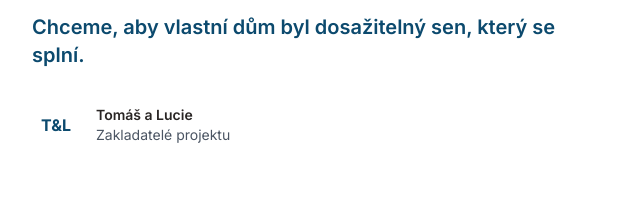
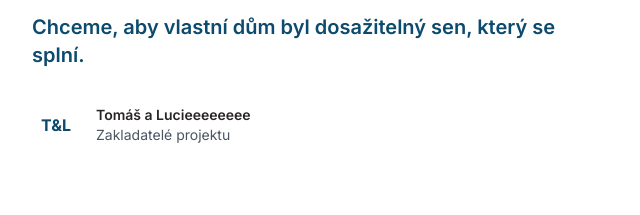
Before and after one commit to cesanom/svepomocizahubicku, a plain HTML site: page index.html in a window 1280 px wide. Shown: the part 3200-3415 px from the top of the page, 0-640 px from the left. Drawn offline with nearby package versions, Linux system fonts and the light colour scheme.

Commit message:
Update index.html

```diff
--- a/index.html
+++ b/index.html
@@ -293,7 +293,7 @@
                             <div class="w-12 h-12 rounded-full bg-brand-200 border-2 border-white flex items-center justify-center text-brand-900 font-bold">T&L</div>
                         </div>
                         <div class="text-sm text-gray-600">
-                            <p class="font-semibold text-earth-800">Tomáš a Lucie</p>
+                            <p class="font-semibold text-earth-800">Tomáš a Lucieeeeeeee</p>
                             <p>Zakladatelé projektu</p>
                         </div>
                     </div>
```
